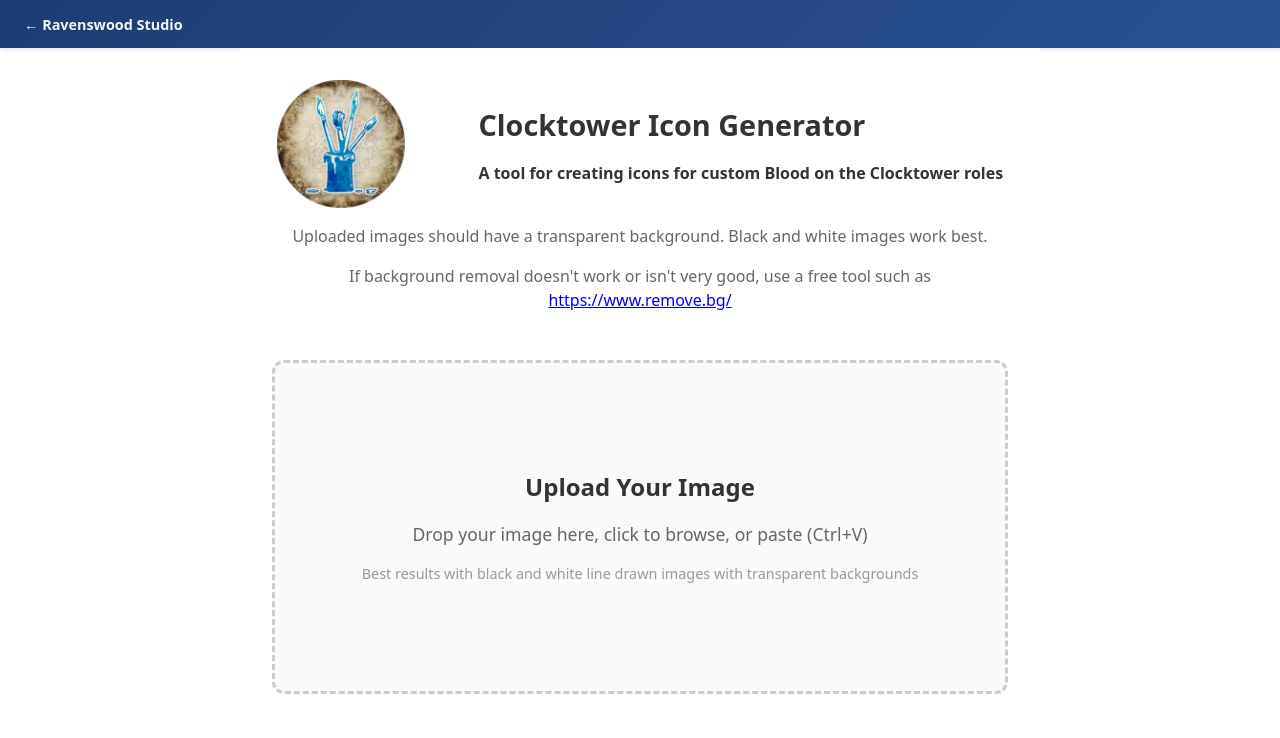
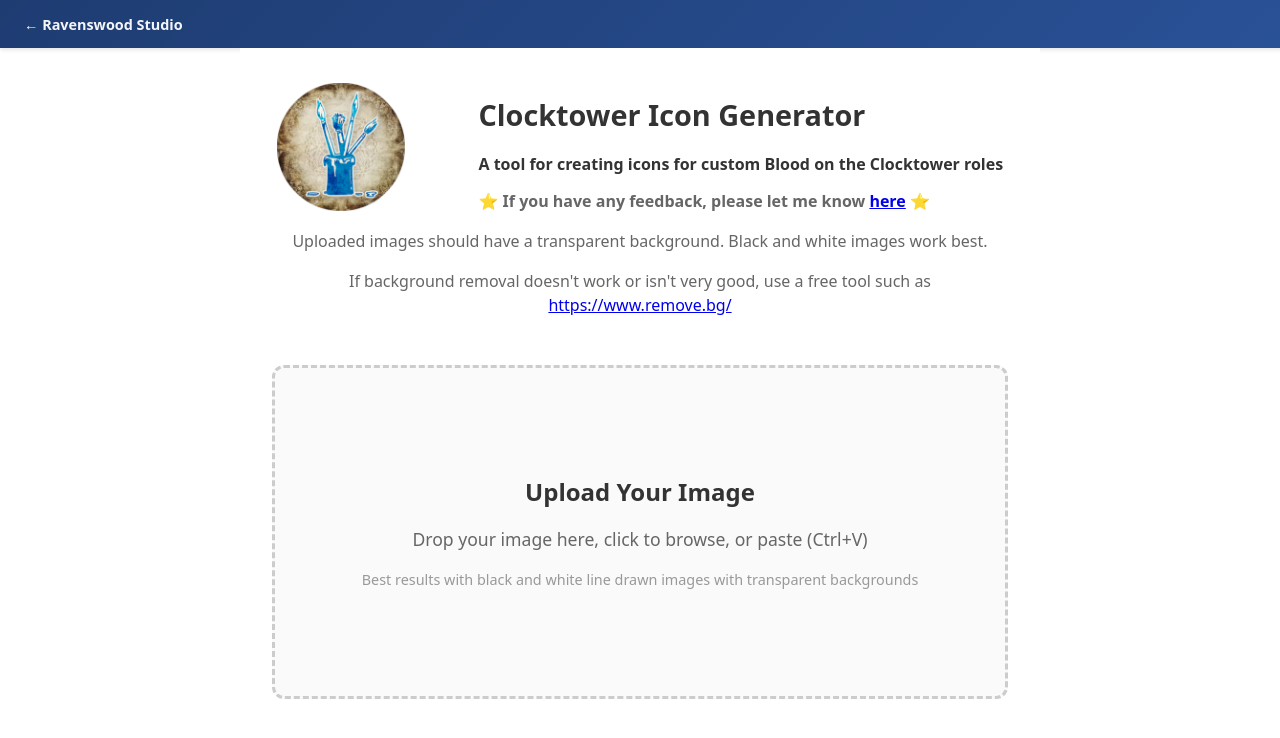
Before and after one commit to JohnForster/botc-icon-generator, a Preact app: page / in a window 1280 px wide. Shown: the top 738 px of the page. Built offline with nearby package versions, Linux system fonts and the light colour scheme.

Commit message:
Add feedback link

```diff
--- a/src/app.css
+++ b/src/app.css
@@ -150,6 +150,11 @@
   text-wrap-style: balance;
 }
 
+.feedback {
+  margin: 0;
+  font-weight: bold;
+}
+
 /* ========================================
    MAIN LAYOUT
    ======================================== */
--- a/src/app.tsx
+++ b/src/app.tsx
@@ -89,6 +89,10 @@
             <h2>
               A tool for creating icons for custom Blood on the Clocktower roles
             </h2>
+            <p className="feedback">
+              ⭐️ If you have any feedback, please let me know{" "}
+              <a href="https://forms.gle/z1yeAW7x91X4Uc4H8">here</a> ⭐️
+            </p>
           </div>
         </div>
         <p>
```
